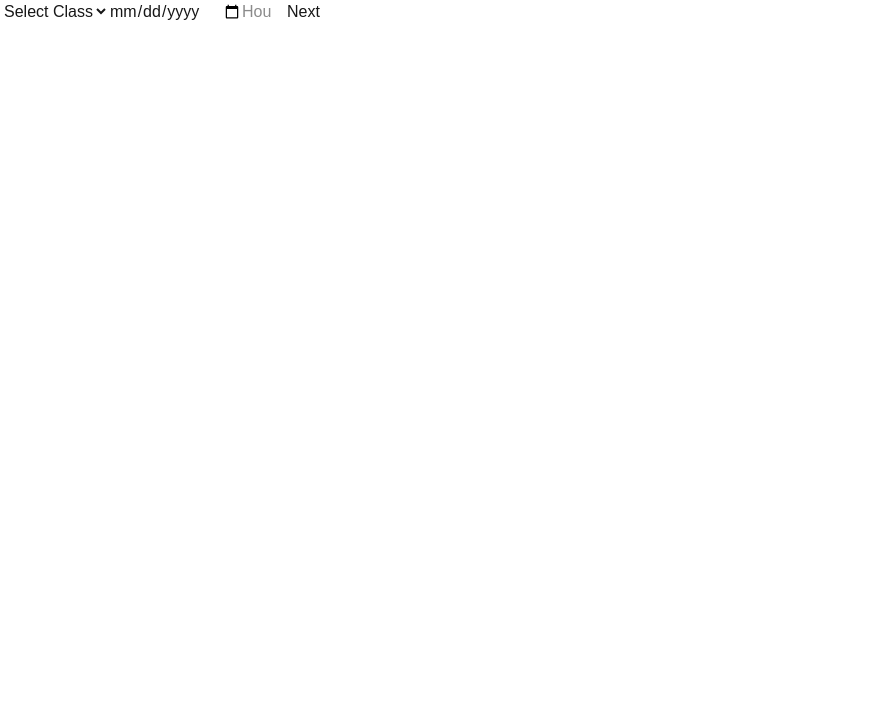
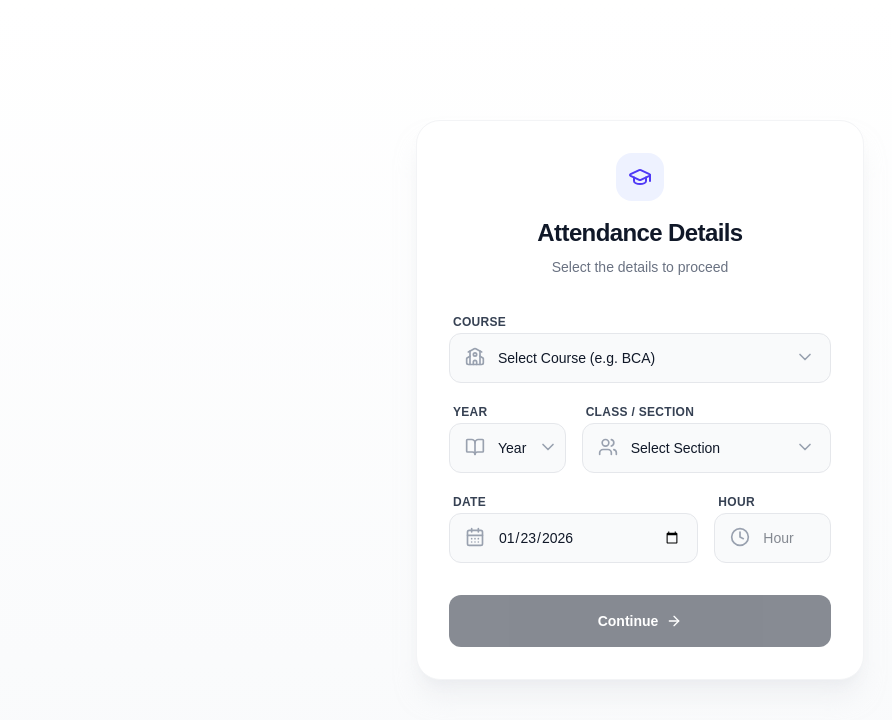
Before and after one commit to JWS-Technology/loyola-erp, a Next.js app: page /attendance/details in a window 1280 px wide. Shown: the top 720 px of the page, without its empty margins (0-892 px from the left). Built offline with nearby package versions, Linux system fonts and the light colour scheme.

Commit message:
new fields added and ui improved

```diff
--- a/app/attendance/details/page.tsx
+++ b/app/attendance/details/page.tsx
@@ -2,50 +2,219 @@
 
 import { useRouter } from "next/navigation";
 import { useState } from "react";
+import { motion } from "framer-motion";
+import {
+  CalendarDays,
+  Clock,
+  Users,
+  ChevronRight,
+  ArrowRight,
+  GraduationCap,
+  BookOpen,
+  School
+} from "lucide-react";
+import { clsx, type ClassValue } from "clsx";
+import { twMerge } from "tailwind-merge";
 
-export default function page() {
+// Utility for clean class merging
+function cn(...inputs: ClassValue[]) {
+  return twMerge(clsx(inputs));
+}
+
+// Dummy Data
+const COURSES = [
+  { id: "bca", name: "Bachelor of Computer Applications (BCA)" },
+  { id: "bsc-cs", name: "BSc Computer Science" },
+  { id: "msc-phy", name: "MSc Physics" },
+  { id: "ba-eng", name: "BA English" },
+  { id: "bcom", name: "Bachelor of Commerce (BCom)" },
+];
+
+const DUMMY_CLASSES = [
+  { id: "class-1", name: "Section A" },
+  { id: "class-2", name: "Section B" },
+  { id: "class-3", name: "Section C" },
+];
+
+const YEARS = [
+  { id: "1", label: "1st Year" },
+  { id: "2", label: "2nd Year" },
+  { id: "3", label: "3rd Year" },
+];
+
+export default function AttendanceDetailsPage() {
   const router = useRouter();
 
   const [form, setForm] = useState({
+    course: "",
+    year: "",
     classId: "",
-    date: "",
+    date: new Date().toISOString().split("T")[0],
     hour: "",
   });
 
   const handleSubmit = (e: React.FormEvent) => {
     e.preventDefault();
-
     router.push(
-      `/attendance/mark?class=${form.classId}&date=${form.date}&hour=${form.hour}`,
+      `/attendance/mark-attendance?course=${form.course}&class=${form.classId}&date=${form.date}&hour=${form.hour}&year=${form.year}`,
     );
   };
 
+  const isFormValid = form.course && form.classId && form.date && form.hour && form.year;
+
   return (
-    <form onSubmit={handleSubmit} className="space-y-4">
+    <div className="min-h-screen bg-gray-50 flex items-center justify-center p-4">
+
+      {/* Background decoration */}
+      <div className="absolute inset-0 bg-gradient-to-b from-white to-gray-50 pointer-events-none" />
+
+      <motion.div
+        initial={{ opacity: 0, y: 20 }}
+        animate={{ opacity: 1, y: 0 }}
+        transition={{ duration: 0.4, ease: "easeOut" }}
+        className="relative w-full max-w-md"
+      >
+        <form
+          onSubmit={handleSubmit}
+          className="bg-white rounded-3xl shadow-xl shadow-gray-200/50 border border-gray-100 p-8 space-y-8"
+        >
+          {/* Header */}
+          <div className="text-center space-y-2">
+            <div className="w-12 h-12 bg-indigo-50 text-indigo-600 rounded-2xl flex items-center justify-center mx-auto mb-4">
+              <GraduationCap className="w-6 h-6" />
+            </div>
+            <h1 className="text-2xl font-bold text-gray-900 tracking-tight">
+              Attendance Details
+            </h1>
+            <p className="text-sm text-gray-500">
+              Select the details to proceed
+            </p>
+          </div>
+
+          {/* Form Grid: 3-column layout */}
+          <div className="grid grid-cols-3 gap-4">
+
+            {/* 1. Course Input (Full Width - col-span-3) */}
+            <div className="col-span-3 space-y-1.5">
+              <label className="text-xs font-semibold text-gray-700 uppercase tracking-wide ml-1">
+                Course
+              </label>
+              <div className="relative group">
+                <School className="absolute left-4 top-3.5 w-5 h-5 text-gray-400 group-focus-within:text-indigo-500 transition-colors" />
                 <select
                   required
+                  value={form.course}
+                  onChange={(e) => setForm({ ...form, course: e.target.value })}
+                  className="w-full appearance-none bg-gray-50 border border-gray-200 text-gray-900 text-sm rounded-xl pl-12 pr-4 py-3.5 focus:bg-white focus:border-indigo-500 focus:ring-4 focus:ring-indigo-500/10 outline-none transition-all cursor-pointer"
+                >
+                  <option value="" disabled>Select Course (e.g. BCA)</option>
+                  {COURSES.map((c) => (
+                    <option key={c.id} value={c.id}>
+                      {c.name}
+                    </option>
+                  ))}
+                </select>
+                <ChevronRight className="absolute right-4 top-3.5 w-5 h-5 text-gray-400 rotate-90 pointer-events-none" />
+              </div>
+            </div>
+
+            {/* 2. Year Input (Span 1) */}
+            <div className="col-span-1 space-y-1.5">
+              <label className="text-xs font-semibold text-gray-700 uppercase tracking-wide ml-1">
+                Year
+              </label>
+              <div className="relative group">
+                <BookOpen className="absolute left-4 top-3.5 w-5 h-5 text-gray-400 group-focus-within:text-indigo-500 transition-colors" />
+                <select
+                  required
+                  value={form.year}
+                  onChange={(e) => setForm({ ...form, year: e.target.value })}
+                  className="w-full appearance-none bg-gray-50 border border-gray-200 text-gray-900 text-sm rounded-xl pl-12 pr-2 py-3.5 focus:bg-white focus:border-indigo-500 focus:ring-4 focus:ring-indigo-500/10 outline-none transition-all cursor-pointer"
+                >
+                  <option value="" disabled>Year</option>
+                  {YEARS.map((y) => (
+                    <option key={y.id} value={y.id}>{y.id}</option>
+                  ))}
+                </select>
+                <ChevronRight className="absolute right-2 top-3.5 w-5 h-5 text-gray-400 rotate-90 pointer-events-none" />
+              </div>
+            </div>
+
+            {/* 3. Class/Section Input (Span 2) */}
+            <div className="col-span-2 space-y-1.5">
+              <label className="text-xs font-semibold text-gray-700 uppercase tracking-wide ml-1">
+                Class / Section
+              </label>
+              <div className="relative group">
+                <Users className="absolute left-4 top-3.5 w-5 h-5 text-gray-400 group-focus-within:text-indigo-500 transition-colors" />
+                <select
+                  required
+                  value={form.classId}
                   onChange={(e) => setForm({ ...form, classId: e.target.value })}
+                  className="w-full appearance-none bg-gray-50 border border-gray-200 text-gray-900 text-sm rounded-xl pl-12 pr-4 py-3.5 focus:bg-white focus:border-indigo-500 focus:ring-4 focus:ring-indigo-500/10 outline-none transition-all cursor-pointer"
                 >
-        <option value="">Select Class</option>
-        {/* map classes */}
+                  <option value="" disabled>Select Section</option>
+                  {DUMMY_CLASSES.map((cls) => (
+                    <option key={cls.id} value={cls.id}>
+                      {cls.name}
+                    </option>
+                  ))}
                 </select>
+                <ChevronRight className="absolute right-4 top-3.5 w-5 h-5 text-gray-400 rotate-90 pointer-events-none" />
+              </div>
+            </div>
 
+            {/* 4. Date Input (Span 2) */}
+            <div className="col-span-2 space-y-1.5">
+              <label className="text-xs font-semibold text-gray-700 uppercase tracking-wide ml-1">
+                Date
+              </label>
+              <div className="relative group">
+                <CalendarDays className="absolute left-4 top-3.5 w-5 h-5 text-gray-400 group-focus-within:text-indigo-500 transition-colors" />
                 <input
                   type="date"
                   required
+                  value={form.date}
                   onChange={(e) => setForm({ ...form, date: e.target.value })}
+                  className="w-full bg-gray-50 border border-gray-200 text-gray-900 text-sm rounded-xl pl-12 pr-4 py-3.5 focus:bg-white focus:border-indigo-500 focus:ring-4 focus:ring-indigo-500/10 outline-none transition-all"
                 />
+              </div>
+            </div>
 
+            {/* 5. Hour Input (Span 1) */}
+            <div className="col-span-1 space-y-1.5">
+              <label className="text-xs font-semibold text-gray-700 uppercase tracking-wide ml-1">
+                Hour
+              </label>
+              <div className="relative group">
+                <Clock className="absolute left-4 top-3.5 w-5 h-5 text-gray-400 group-focus-within:text-indigo-500 transition-colors" />
                 <input
                   type="number"
                   min={1}
                   max={8}
                   required
                   placeholder="Hour"
+                  value={form.hour}
                   onChange={(e) => setForm({ ...form, hour: e.target.value })}
+                  className="w-full bg-gray-50 border border-gray-200 text-gray-900 text-sm rounded-xl pl-12 pr-2 py-3.5 focus:bg-white focus:border-indigo-500 focus:ring-4 focus:ring-indigo-500/10 outline-none transition-all"
                 />
+              </div>
+            </div>
 
-      <button type="submit">Next</button>
+          </div>
+
+          {/* Submit Button */}
+          <button
+            type="submit"
+            disabled={!isFormValid}
+            className="w-full group relative flex items-center justify-center gap-2 bg-gray-900 hover:bg-black text-white rounded-xl py-4 text-sm font-bold shadow-lg shadow-gray-200 transition-all active:scale-[0.98] disabled:opacity-50 disabled:cursor-not-allowed disabled:shadow-none"
+          >
+            <span>Continue</span>
+            <ArrowRight className="w-4 h-4 transition-transform group-hover:translate-x-1" />
+          </button>
+
         </form>
+      </motion.div>
+    </div>
   );
 }
```
Lines whose indentation alone changed are shown as unchanged.
